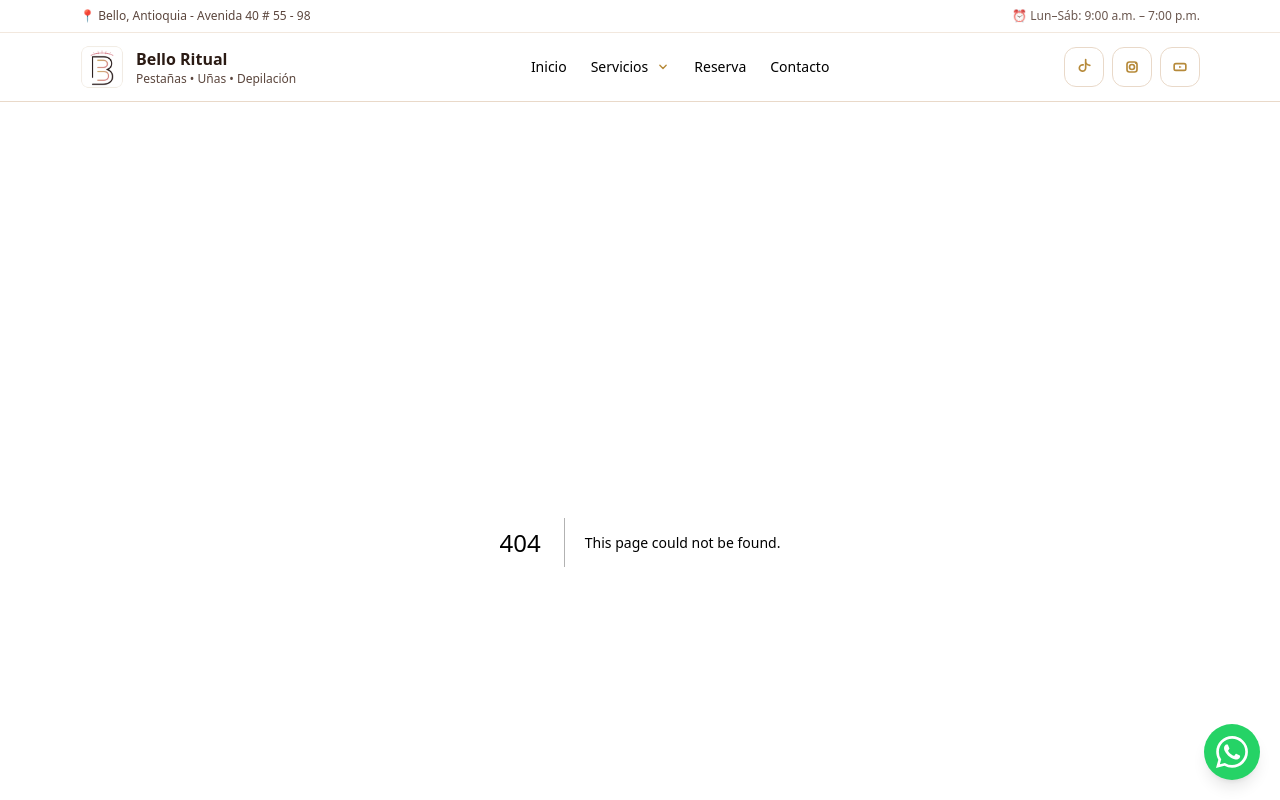
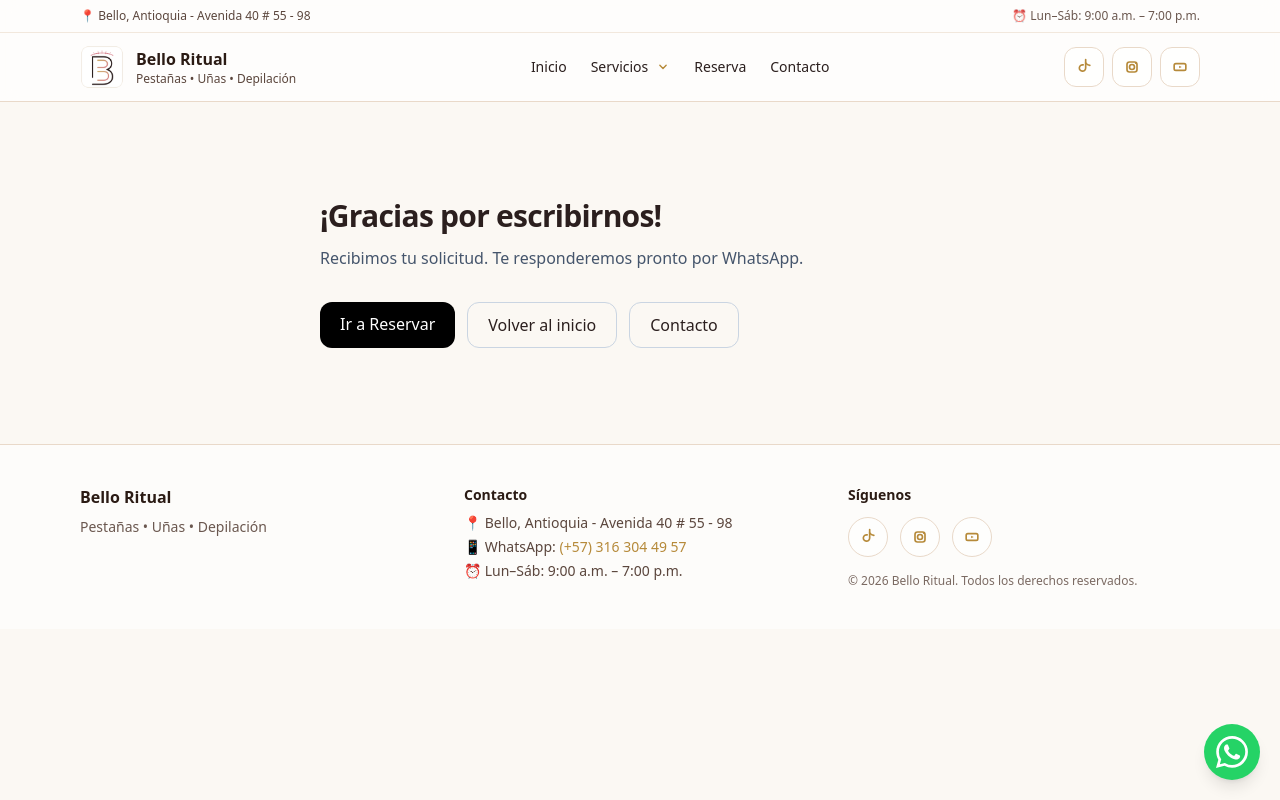
Before and after one commit to Chabito24/belloritual, a Next.js app in the folder bello-ritual/: page /gracias in a window 1280 px wide. Before the commit this address had no page. Shown: the top 800 px of the page. Built offline with nearby package versions, Linux system fonts and the light colour scheme.

Commit message:
se agrega ppagina de gracias

```diff
--- /dev/null
+++ b/bello-ritual/app/gracias/page.tsx
@@ -0,0 +1,60 @@
+import Link from "next/link";
+
+type Props = {
+  searchParams?: { canal?: string; servicio?: string };
+};
+
+export default function GraciasPage({ searchParams }: Props) {
+  const canal = (searchParams?.canal ?? "contacto").toLowerCase();
+  const servicio = searchParams?.servicio;
+
+  const title =
+    canal === "calendly"
+      ? "¡Cita agendada!"
+      : canal === "whatsapp"
+        ? "¡Mensaje listo para enviar!"
+        : "¡Gracias por escribirnos!";
+
+  const description =
+    canal === "calendly"
+      ? "Revisa tu correo: allí llega la confirmación y los recordatorios."
+      : canal === "whatsapp"
+        ? "Si no se abrió WhatsApp, vuelve e intenta de nuevo."
+        : "Recibimos tu solicitud. Te responderemos pronto por WhatsApp.";
+
+  return (
+    <main className="mx-auto max-w-2xl px-4 py-14">
+      <h1 className="text-3xl font-semibold tracking-tight">{title}</h1>
+      <p className="mt-3 text-slate-600">{description}</p>
+
+      {servicio ? (
+        <p className="mt-2 text-slate-600">
+          Servicio: <span className="font-medium text-slate-900">{servicio}</span>
+        </p>
+      ) : null}
+
+      <div className="mt-8 flex flex-wrap gap-3">
+        <Link
+          href="/reservar"
+          className="rounded-xl bg-black px-5 py-2.5 text-white hover:opacity-90"
+        >
+          Ir a Reservar
+        </Link>
+
+        <Link
+          href="/"
+          className="rounded-xl border border-slate-300 px-5 py-2.5 hover:bg-slate-50"
+        >
+          Volver al inicio
+        </Link>
+
+        <Link
+          href="/contacto"
+          className="rounded-xl border border-slate-300 px-5 py-2.5 hover:bg-slate-50"
+        >
+          Contacto
+        </Link>
+      </div>
+    </main>
+  );
+}
--- a/bello-ritual/components/ContactForm.tsx
+++ b/bello-ritual/components/ContactForm.tsx
@@ -1,6 +1,7 @@
 "use client";
 
 import { useState } from "react";
+import { useRouter } from "next/navigation"; // ✅ NUEVO
 
 const WA_PHONE = "573163044957"; // cámbialo luego
 
@@ -9,6 +10,8 @@ function buildWaLink(message: string) {
 }
 
 export default function ContactForm() {
+  const router = useRouter(); // ✅ NUEVO
+
   const [nombre, setNombre] = useState("");
   const [telefono, setTelefono] = useState("");
   const [mensaje, setMensaje] = useState("");
@@ -22,6 +25,9 @@ export default function ContactForm() {
       (mensaje ? `Mensaje: ${mensaje}` : "Quiero más información sobre sus servicios.");
 
     window.open(buildWaLink(text), "_blank", "noopener,noreferrer");
+
+    // ✅ NUEVO: redirige a la página de agradecimiento
+    router.push("/gracias?canal=contacto");
   }
 
   return (
```
